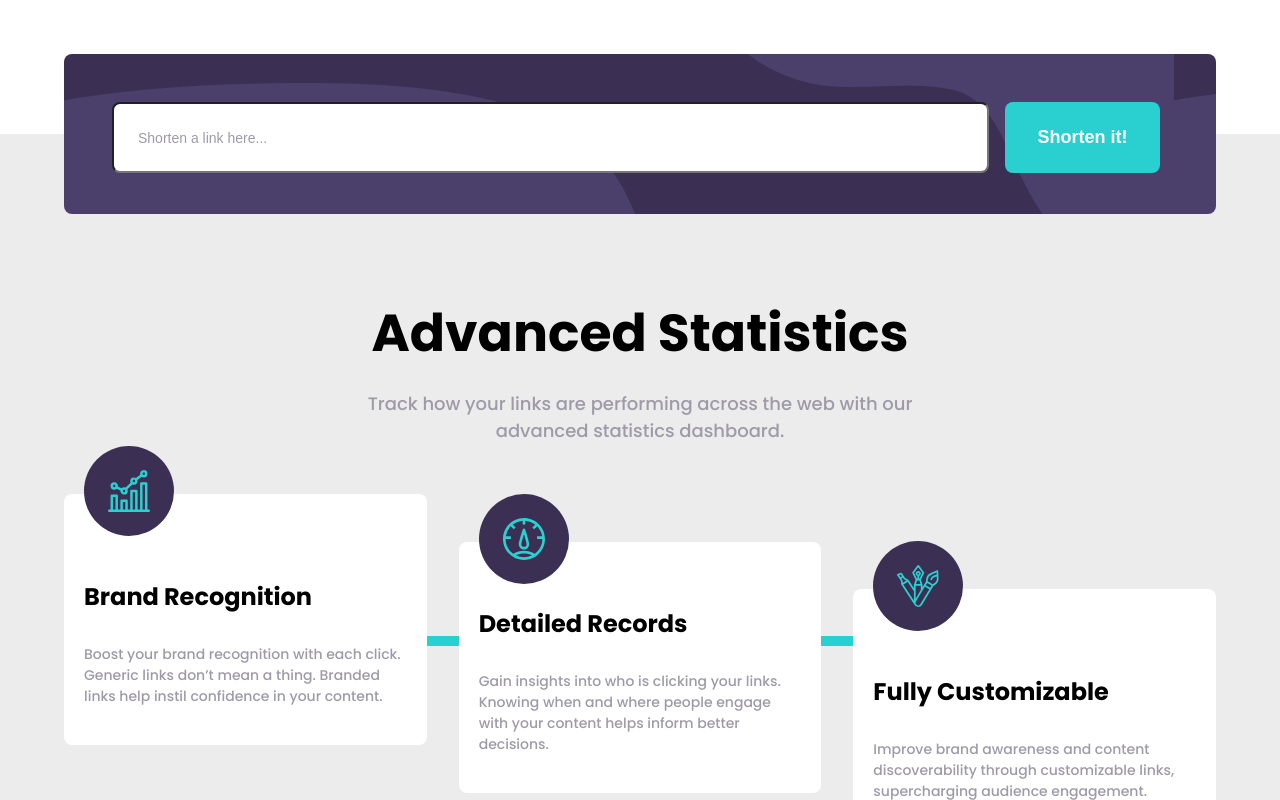
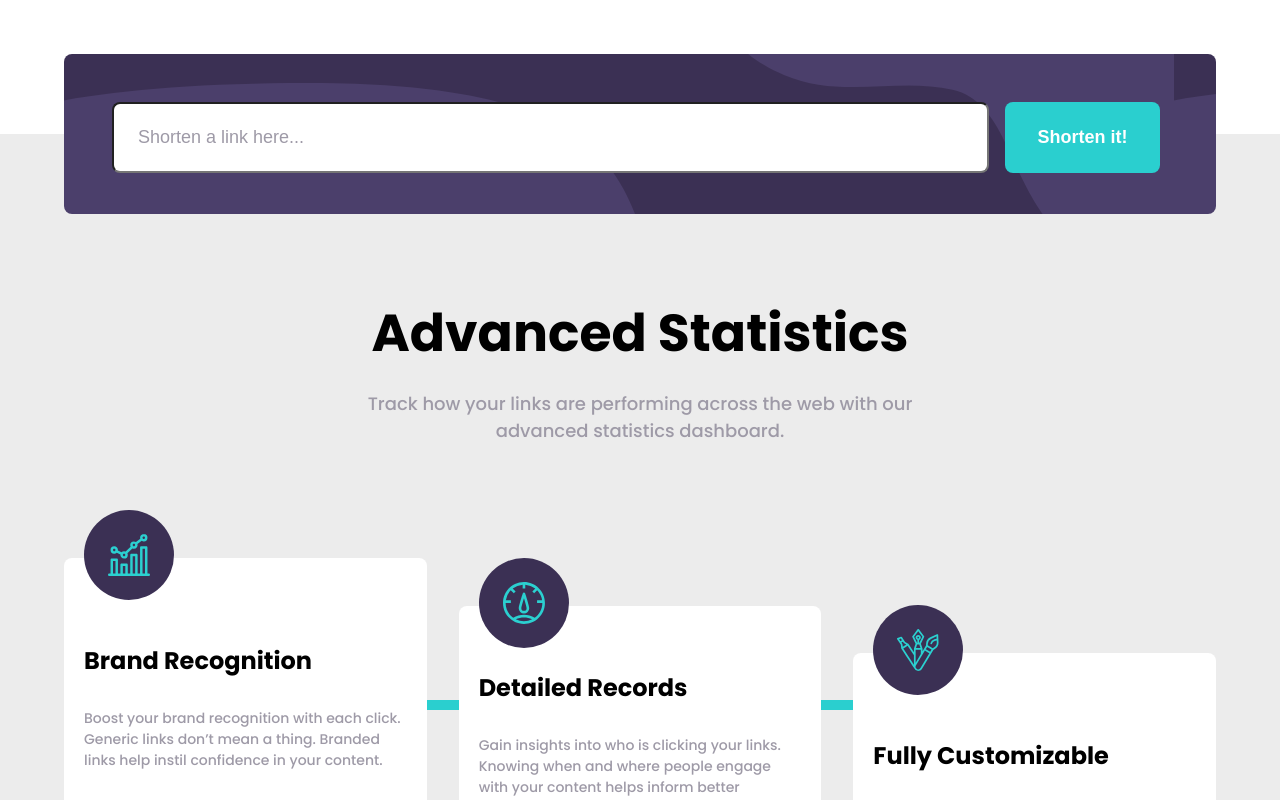
Before and after one commit to InnaTymoshenko/url-shortening-api, a React (Create React App) app: page / in a window 1280 px wide. Shown: the part 640-1440 px from the top of the page. Built offline with nearby package versions, Linux system fonts and the light colour scheme.

Commit message:
fixed styles

```diff
--- a/src/components/Features/Features.module.css
+++ b/src/components/Features/Features.module.css
@@ -13,7 +13,7 @@
 	flex-direction: column;
 	justify-content: flex-end;
 	align-items: center;
-	gap: 2rem;
+	gap: 6rem;
 	position: relative;
 }
 
--- a/src/components/Form/Form.module.css
+++ b/src/components/Form/Form.module.css
@@ -42,7 +42,7 @@
 }
 
 .form input::placeholder {
-	font-size: var(--fs-sm);
+	font-size: var(--fs-md);
 	color: var(--color-graylish);
 }
 
```
